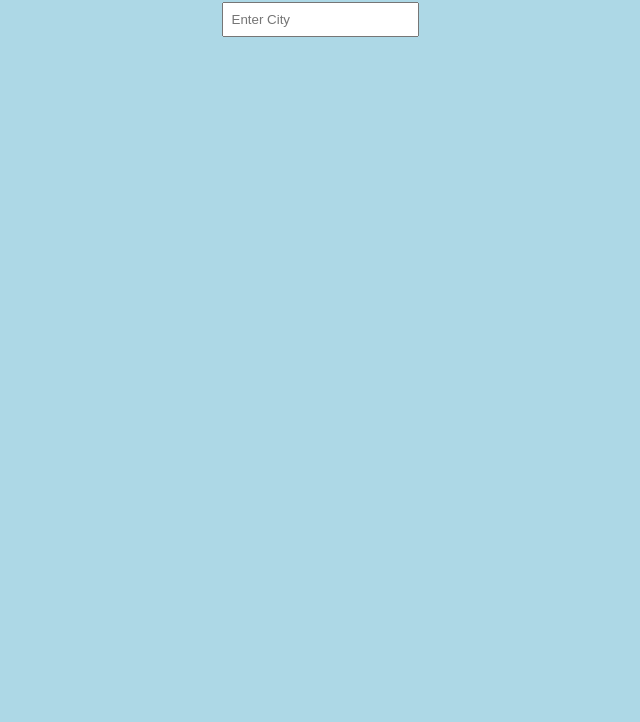
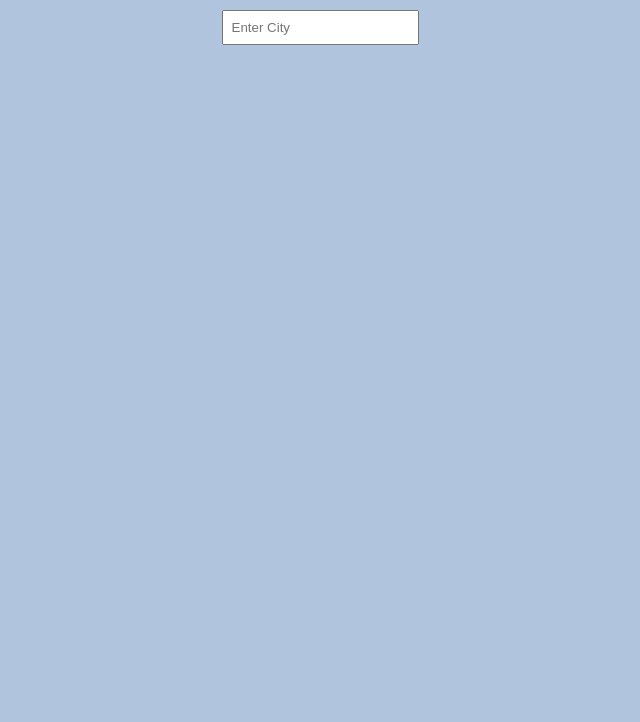
Before and after one commit to AbdielRT/meteo-with-ajax, a plain HTML site: page index.html in a window 1280 px wide. Shown: the part 78-800 px from the top of the page, without its empty margins (320-960 px from the left). Drawn offline with nearby package versions, Linux system fonts and the light colour scheme.

Commit message:
canvas style in css

```diff
--- a/css/style.css
+++ b/css/style.css
@@ -1,8 +1,14 @@
 body {
-	background: lightblue;
+  background: lightsteelblue;
   font-family: sans-serif;
+  /* text-align: center; */
+  color: #555;
+}
+
+.container {
+  display: flex;
+  flex-direction: column;
   text-align: center;
-	color: #555;
 }
 
 #user-input {
@@ -19,6 +25,14 @@ body {
   margin: -30px;
 }
 
+#forecastCanvas {
+  /* background: rgba(254, 254, 254, 0.6); */
+  max-width: 700px;
+  min-height: 400px;
+  margin: 20px;
+  align-self: center;
+}
+
 div span {
   font-size: 60px;
 }
--- a/index.html
+++ b/index.html
@@ -1,5 +1,5 @@
 <!DOCTYPE html>
-<html lang="fr">
+<html lang="en">
   <head>
     <meta charset="UTF-8" />
     <meta http-equiv="X-UA-Compatible" content="IE=edge" />
@@ -13,6 +13,7 @@
     ></script>
   </head>
   <body>
+    <div class="container">
       <div>
         <h1 class="titulo">Meteo</h1>
         <input
@@ -24,8 +25,9 @@
       </div>
       <div id="meteo"></div>
 
-    <div>
-      <canvas id="forecastCanvas" width="700" min-height="400"></canvas>
+      <div id="forecastContainer">
+        <canvas id="forecastCanvas"></canvas>
+      </div>
     </div>
   </body>
 </html>
--- a/js/app.js
+++ b/js/app.js
@@ -59,7 +59,7 @@ const getForecast = async function () {
     if (!response.ok) throw new Error("Unable to retrieve data.");
 
     const forecastData = await response.json();
-    console.log(forecastData);
+    // console.log(forecastData);
 
     // prepares empty arrays for incoming data for 5-day forecast
     const temps = [];
@@ -79,7 +79,7 @@ const getForecast = async function () {
       }
     }
 
-    // ******* CHART for 5 day forecast **********
+    // ******* Chart.js for 5 day forecast **********
 
     // create context for canvas
     var ctx = document.querySelector("#forecastCanvas").getContext("2d");
```
Also changed, not shown: 1 other file. Lines whose indentation alone changed are shown as unchanged.
